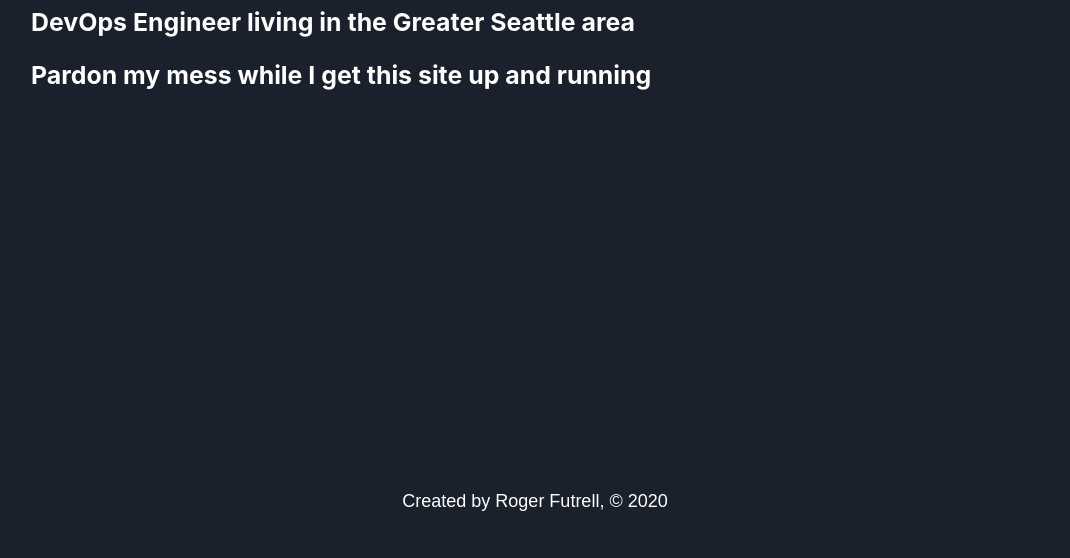
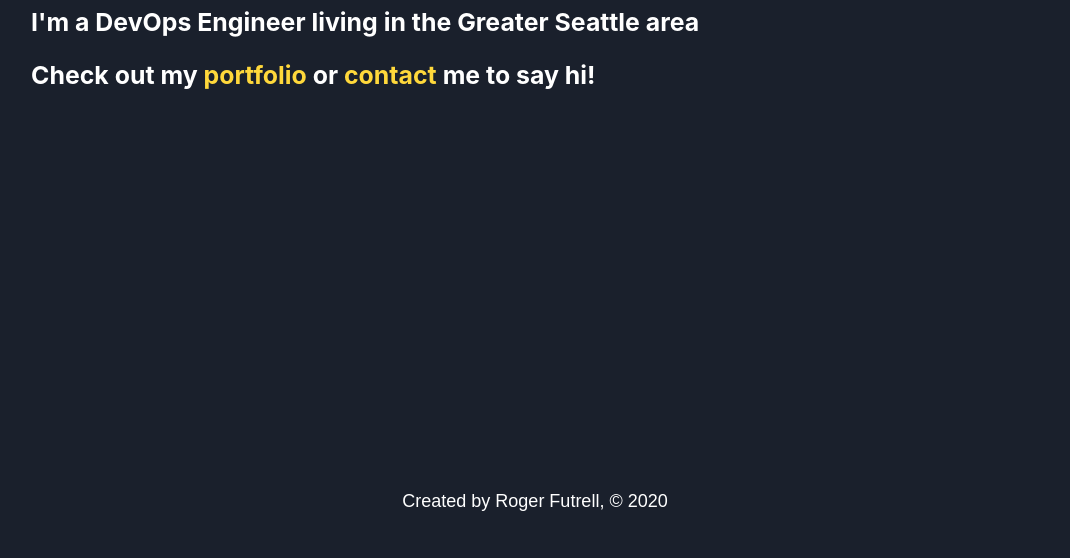
Before and after one commit to rogfut/rogerfutrell.com, a Gatsby site: page / in a window 1280 px wide. Shown: the part 386-944 px from the top of the page, without its empty margins (105-1175 px from the left). Built offline with nearby package versions, Linux system fonts and the light colour scheme; Gatsby itself is replaced by a stand-in of ours.

Commit message:
updated index

```diff
--- a/src/components/index.module.scss
+++ b/src/components/index.module.scss
@@ -1,3 +1,8 @@
 body {
     color: white;
 }
+
+.link {
+    text-decoration: none;
+    color: #ffd83b;
+}
--- a/src/pages/index.js
+++ b/src/pages/index.js
@@ -1,6 +1,7 @@
 import React from "react"
 import Layout from '../components/layout'
 import indexStyles from "../components/index.module.scss"
+import { Link } from 'gatsby'
 
 const Index = () => {
     var taglineStyle = {
@@ -10,8 +11,8 @@ const Index = () => {
     return (
         <Layout>
             <h1>Hello!</h1>
-            <h3>DevOps Engineer living in the Greater Seattle area</h3>
-            <h3>Pardon my mess while I get this site up and running</h3>
+            <h3>I'm a DevOps Engineer living in the Greater Seattle area</h3>
+            <h3>Check out my <Link to="/portfolio" className={indexStyles.link}>portfolio</Link> or <Link to="/contact" className={indexStyles.link}>contact</Link> me to say hi!</h3>
         </Layout>
     )
 }
```
